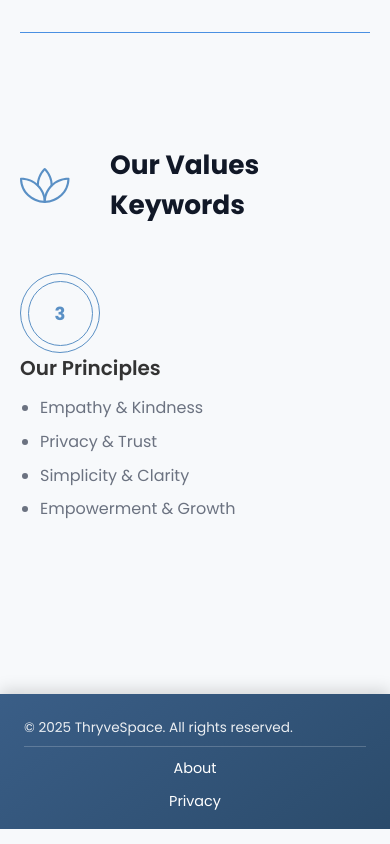
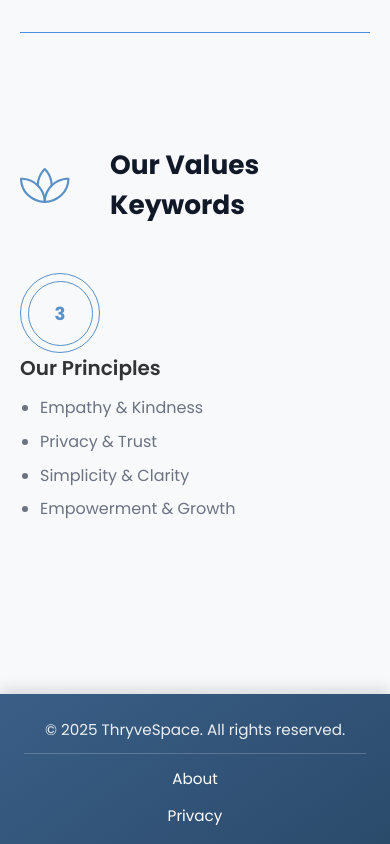
Before and after one commit to ProjectHireReady/ThryveSpace, a React (Vite) app in the folder frontend/: page /about in a window 390 px wide. Shown: the part 1807-2651 px from the top of the page. Built offline with nearby package versions, Linux system fonts and the light colour scheme; no server answers.

Commit message:
style(footer): center footer text for better alignment

```diff
--- a/frontend/src/components/Footer.css
+++ b/frontend/src/components/Footer.css
@@ -1,27 +1,28 @@
 .site-footer {
   background: linear-gradient(145deg, #3A5E87, #2b4b6b);
   color: white;
-  padding: clamp(1rem, 2vw, 2rem) clamp(1rem, 4vw, 3rem);
+  padding: 1rem 2rem;
+  text-align: center;
   box-shadow: 0 -4px 15px rgba(0, 0, 0, 0.15);
+  max-width: 100%;
 }
 
 .footer-container {
   max-width: 900px;
   margin: 0 auto;
-  padding: 0 clamp(0.5rem, 2vw, 1rem);
 }
 
 .footer-text {
   margin: 0.5rem 0;
-  font-size: clamp(0.9rem, 1.5vw, 1rem);
+  font-size: 1rem;
   opacity: 0.9;
-  word-wrap: break-word;
+  text-align: center;
 }
 
 .footer-divider {
   height: 1px;
   background: rgba(255, 255, 255, 0.2);
-  margin: clamp(0.5rem, 1vw, 1rem) 0;
+  margin: 0.75rem 0;
   border: none;
 }
 
@@ -29,10 +30,10 @@
   list-style: none;
   display: flex;
   justify-content: center;
+  gap: 1rem;
+  margin-top: 0.75rem;
+  padding: 0;
   flex-wrap: wrap;
-  gap: clamp(0.5rem, 2vw, 1.5rem);
-  margin-top: clamp(0.5rem, 1vw, 0.75rem);
-  padding: 0;
 }
 
 .footer-links a {
@@ -41,7 +42,7 @@
   font-weight: 500;
   position: relative;
   transition: all 0.3s ease;
-  font-size: clamp(0.9rem, 1.3vw, 1rem);
+  font-size: 1rem;
 }
 
 .footer-links a::after {
@@ -63,27 +64,19 @@
   color: #F2A38B;
 }
 
-/* Tablet adjustments */
-@media (max-width: 768px) {
-  .footer-text {
-    font-size: clamp(0.88rem, 1.8vw, 0.98rem);
-  }
-  .footer-links {
-    gap: clamp(0.5rem, 2vw, 1rem);
-  }
-}
-
 /* Mobile adjustments */
 @media (max-width: 500px) {
   .footer-links {
     flex-direction: column;
-    gap: 0.5rem;
-    align-items: center;
+    gap: 0.75rem;
   }
+
+  .footer-text,
+  .footer-links a {
+    font-size: 0.95rem;
+  }
+
   .site-footer {
-    padding: clamp(1rem, 3vw, 1.5rem) clamp(1rem, 3vw, 1.5rem);
-  }
-  .footer-text {
-    font-size: clamp(0.85rem, 2vw, 0.95rem);
+    padding: 1rem 1.5rem;
   }
 }
```
